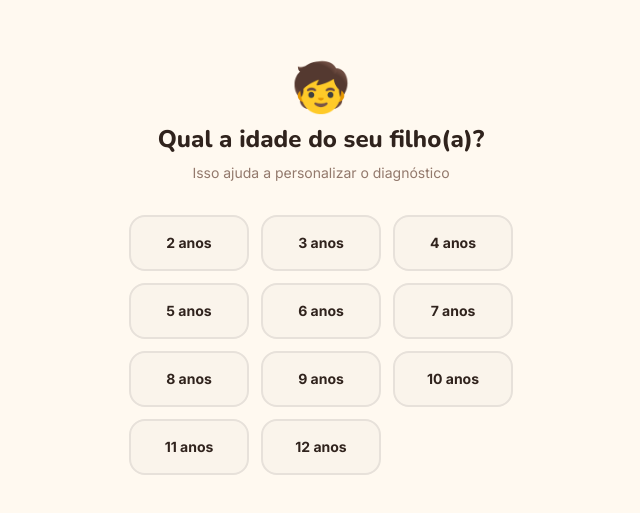
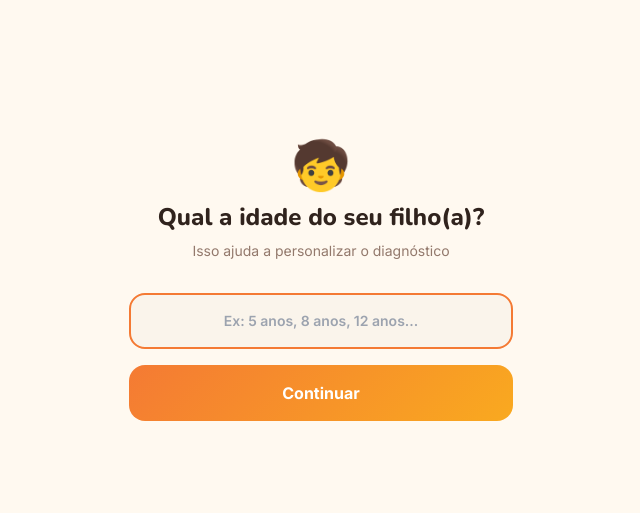
Before and after one commit to 4shawdom/infantil-funil, a React (Vite) app: page /quiz in a window 1280 px wide. Shown: the part 119-632 px from the top of the page, without its empty margins (319-959 px from the left). Built offline with nearby package versions, Linux system fonts and the light colour scheme; the HTML template or start-up script is replaced by a standard one.

Commit message:
feat: remove restrição de idade, público ampliado para filhos com atraso cognitivo

```diff
--- a/src/pages/Index.tsx
+++ b/src/pages/Index.tsx
@@ -91,9 +91,9 @@ export default function Index() {
             <h2 className="font-display text-lg text-foreground mb-3 text-center">Para quem é esse método?</h2>
             <div className="space-y-2">
               {[
-                "Mães de crianças de 2 a 12 anos",
+                "Mães com filhos que apresentam atraso cognitivo",
                 "Crianças com dificuldade de foco ou atenção",
-                "Casos de TDAH, TEA leve ou atraso na fala",
+                "Casos de TDAH, TEA ou atraso na fala e no aprendizado",
                 "Mães sem tempo: a rotina cabe em 15 minutos",
                 "Quem não tem formação pedagógica",
               ].map((item) => (
--- a/src/pages/Quiz.tsx
+++ b/src/pages/Quiz.tsx
@@ -119,10 +119,15 @@ const PERGUNTAS: Pergunta[] = [
   },
 ];
 
-const IDADES = ["2 anos","3 anos","4 anos","5 anos","6 anos","7 anos","8 anos","9 anos","10 anos","11 anos","12 anos"];
+function TelaIdade({ onComecar }: { onComecar: (idadeCrianca: string) => void }) {
+  const [idade, setIdade] = useState("");
+  const [erro, setErro] = useState("");
 
-function TelaIdade({ onComecar }: { onComecar: (idadeCrianca: string) => void }) {
-  const [idadeCrianca, setIdadeCrianca] = useState("");
+  function handleContinuar(e: React.FormEvent) {
+    e.preventDefault();
+    if (!idade.trim()) { setErro("Informe a idade do seu filho(a)."); return; }
+    onComecar(idade.trim());
+  }
 
   return (
     <div className="min-h-screen bg-background flex flex-col items-center justify-center px-4">
@@ -132,21 +137,23 @@ function TelaIdade({ onComecar }: { onComecar: (idadeCrianca: string) => void })
           <h1 className="font-display text-2xl text-foreground mb-2">Qual a idade do seu filho(a)?</h1>
           <p className="text-muted-foreground text-sm">Isso ajuda a personalizar o diagnóstico</p>
         </div>
-        <div className="grid grid-cols-3 gap-3 mb-6">
-          {IDADES.map(idade => (
-            <button
-              key={idade}
-              onClick={() => { setIdadeCrianca(idade); setTimeout(() => onComecar(idade), 200); }}
-              className={`border-2 rounded-2xl py-4 text-sm font-bold transition-all ${
-                idadeCrianca === idade
-                  ? "border-primary bg-primary/10 text-primary scale-95"
-                  : "border-border bg-card text-foreground hover:border-primary/50 hover:bg-primary/5"
-              }`}
-            >
-              {idade}
-            </button>
-          ))}
-        </div>
+        <form onSubmit={handleContinuar} className="space-y-4">
+          <input
+            type="text"
+            placeholder="Ex: 5 anos, 8 anos, 12 anos..."
+            value={idade}
+            onChange={(e) => { setIdade(e.target.value); setErro(""); }}
+            autoFocus
+            className="w-full border-2 border-border rounded-2xl px-5 py-4 text-foreground bg-card focus:outline-none focus:border-primary transition-colors text-sm text-center font-semibold"
+          />
+          {erro && <p className="text-destructive text-sm text-center">{erro}</p>}
+          <button
+            type="submit"
+            className="w-full gradient-cta text-white font-extrabold rounded-2xl py-4 hover:opacity-95 transition-opacity"
+          >
+            Continuar
+          </button>
+        </form>
       </div>
     </div>
   );
--- a/src/pages/Vendas.tsx
+++ b/src/pages/Vendas.tsx
@@ -45,7 +45,7 @@ function BotaoCTA({ label = "Quero o Método Pequenos Gênios", sub }: { label?:
 const FAQS = [
   { q: "Funciona para crianças com TDAH ou TEA?", a: "Sim! O método foi desenvolvido para ser inclusivo. As atividades são curtas, sensorialmente equilibradas e adaptáveis para crianças neurodivergentes." },
   { q: "Preciso ter conhecimento pedagógico?", a: "Não! O passo a passo é tão claro que qualquer mãe consegue aplicar, independentemente de formação." },
-  { q: "Meu filho vai querer participar?", a: "As atividades são lúdicas e interativas, desenvolvidas para engajar crianças de 2 a 12 anos. A maioria das mães relata que os filhos pedem para fazer." },
+  { q: "Meu filho vai querer participar?", a: "As atividades são lúdicas e interativas, desenvolvidas para engajar crianças com atraso cognitivo em diferentes fases. A maioria das mães relata que os filhos pedem para fazer." },
   { q: "Em quanto tempo vejo resultado?", a: "A maioria das mães nota diferença nas primeiras duas semanas. Resultados consistentes aparecem entre quatro e oito semanas de uso regular." },
   { q: "Como funciona a garantia de 7 dias?", a: "Se por qualquer motivo você não ficar satisfeita, basta enviar uma mensagem e devolvemos 100% do valor. Sem burocracia e sem perguntas." },
   { q: "É um aplicativo ou material físico?", a: "É um web app que pode ser acessado pelo celular, tablet ou computador. Não é necessário instalar nada. O acesso é liberado imediatamente após a compra." },
@@ -138,7 +138,7 @@ export default function Vendas() {
 
             {/* Headline */}
             <h1 className="font-display text-3xl md:text-4xl text-foreground leading-tight text-center mb-3 text-balance">
-              Seu filho pode ter mais foco, falar melhor e se coordenar em{" "}
+              Seu filho pode superar o atraso cognitivo em{" "}
               <span className="gradient-text">15 minutos por dia</span>
             </h1>
             <p className="text-muted-foreground text-lg text-center mb-5 text-balance">
@@ -306,7 +306,7 @@ export default function Vendas() {
                 {
                   emoji: "🎯",
                   item: "Foco em atenção, linguagem e coordenação",
-                  detalhe: "As três áreas mais críticas dos 2 aos 12 anos, reunidas em um só sistema.",
+                  detalhe: "As três áreas mais impactadas pelo atraso cognitivo, reunidas em um só sistema.",
                   valor: 47,
                 },
                 {
```
